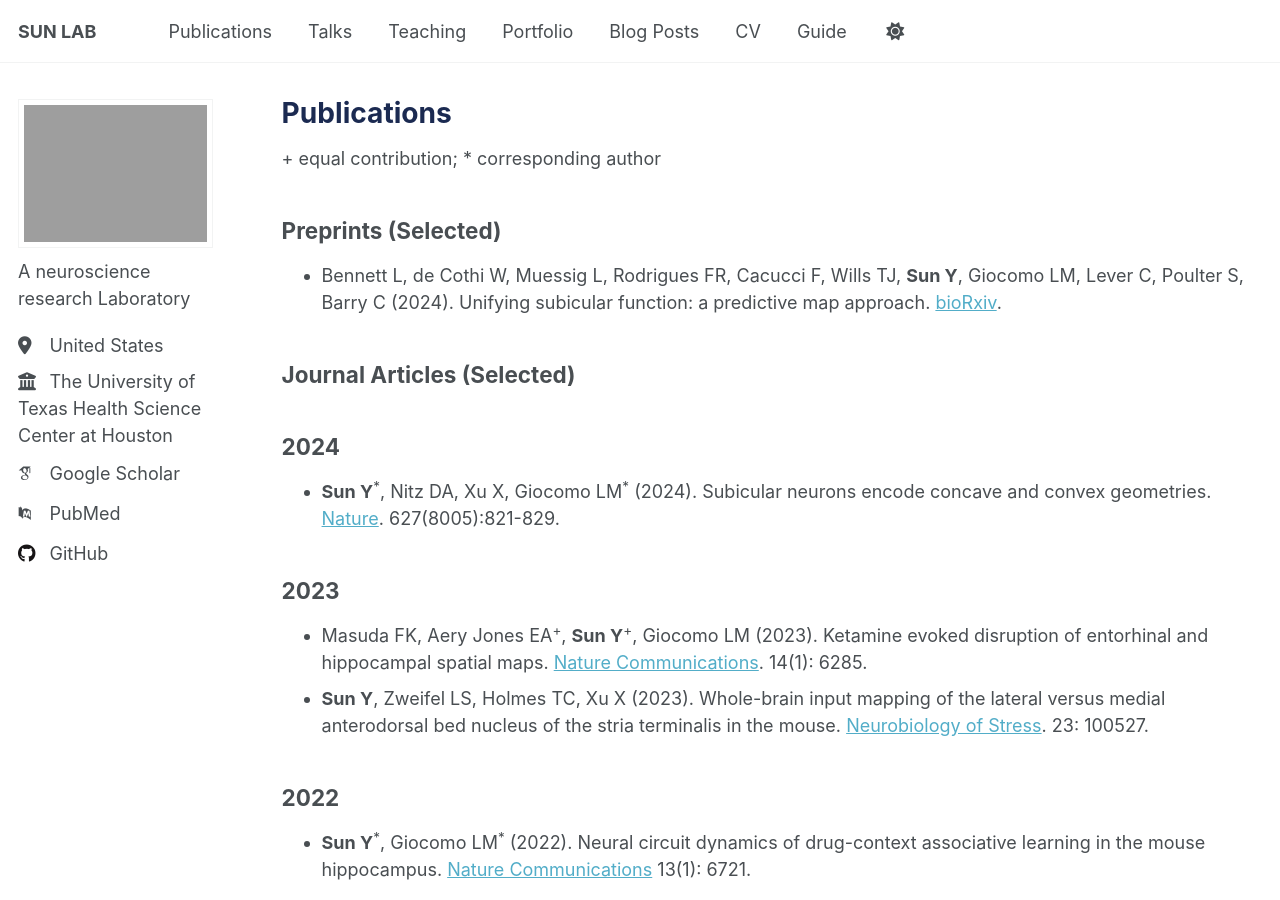
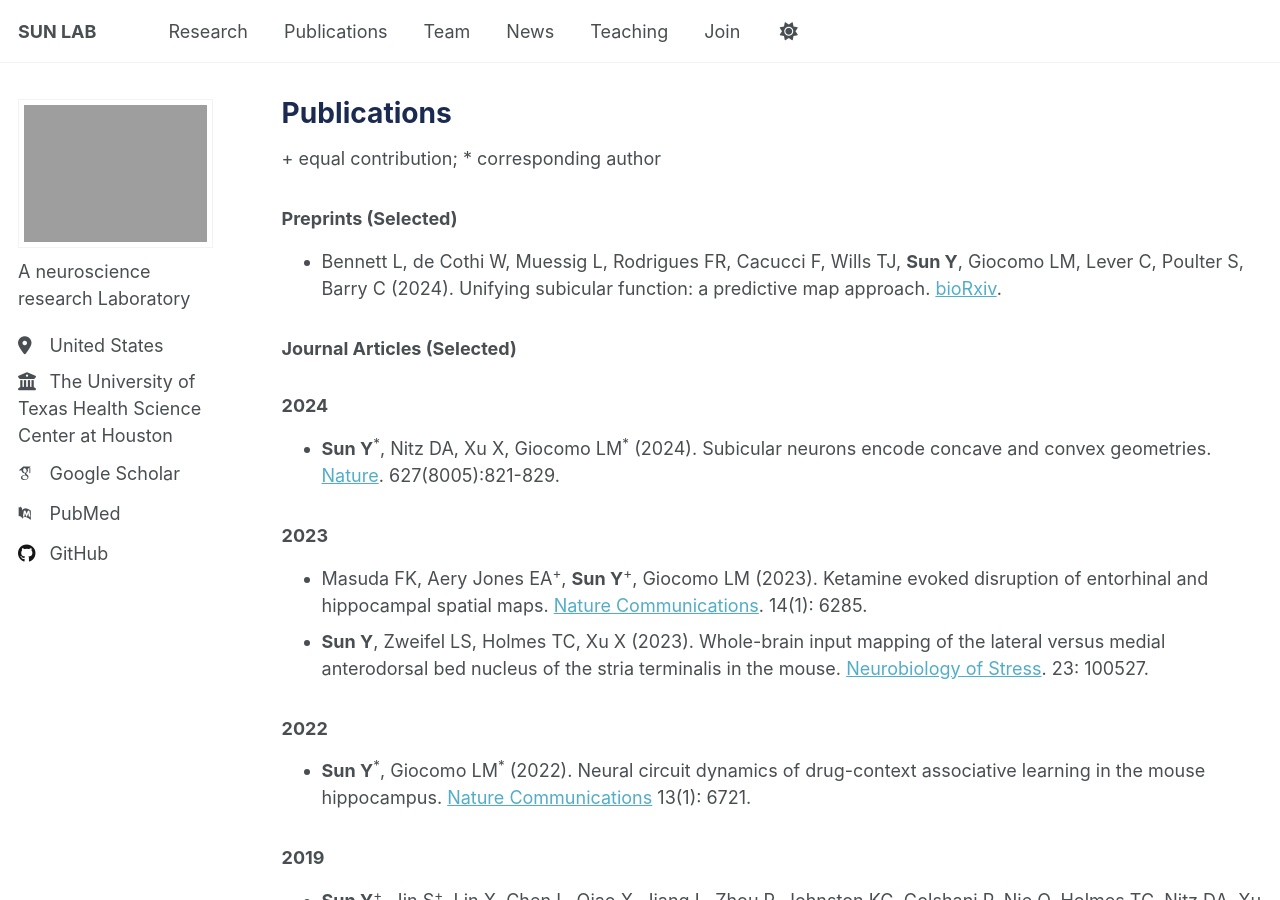
Before and after one commit to suny-lab/suny-lab.github.io, a Jekyll site: the page built from _pages/publications.md, in a window 1280 px wide and 900 px high. Built offline with Jekyll 4.4.1, drawn with Linux system fonts in a browser that asks for light colours; some web fonts are replaced; a script that is not in the unit is left out.

Commit message:
updated tesm

```diff
--- a/_data/navigation.yml
+++ b/_data/navigation.yml
@@ -8,26 +8,23 @@
 #      Markdown formatted page while the second is generated using JSON.
 
 main:
+  - title: "Research"
+    url: /research/
+
   - title: "Publications"
     url: /publications/
 
-  - title: "Talks"
-    url: /talks/
+  - title: "Team"
+    url: /team/
+
+  - title: "News"
+    url: /news/
 
   - title: "Teaching"
     url: /teaching/
 
-  - title: "Portfolio"
-    url: /portfolio/
+  - title: "Join"
+    url: /join/
 
-  - title: "Blog Posts"
-    url: /year-archive/
-
-  - title: "CV"
-    url: /cv/
-
-  # - title: "CV"
-  #   url: /cv-json/
-
-  - title: "Guide"
-    url: /markdown/
+  #- title: "Guide"
+  #  url: /markdown/
--- a/_pages/publications.md
+++ b/_pages/publications.md
@@ -7,40 +7,40 @@ author_profile: true
 
 {% include base_path %}
 \+ equal contribution; * corresponding author
-## Preprints (Selected)
+### Preprints (Selected)
 * Bennett L, de Cothi W, Muessig L, Rodrigues FR, Cacucci F, Wills TJ, **Sun Y**, Giocomo LM, Lever C, Poulter S, Barry C (2024). Unifying subicular function: a predictive map approach. [bioRxiv](https://doi.org/10.1101/2024.11.06.622306).
 
-## Journal Articles (Selected)
+### Journal Articles (Selected)
 
-## 2024
+### 2024
 * **Sun Y**<sup>*</sup>, Nitz DA, Xu X, Giocomo LM<sup>*</sup> (2024). Subicular neurons encode concave and convex geometries. [Nature](https://doi.org/10.1038/s41586-024-07139-z). 627(8005):821-829.
 
-## 2023
+### 2023
 * Masuda FK,  Aery Jones EA<sup>+</sup>, **Sun Y**<sup>+</sup>, Giocomo LM (2023). Ketamine evoked disruption of entorhinal and hippocampal spatial maps. [Nature Communications](https://doi.org/10.1038/s41467-023-41750-4). 14(1): 6285.
 * **Sun Y**, Zweifel LS, Holmes TC, Xu X (2023). Whole-brain input mapping of the lateral versus medial anterodorsal bed nucleus of the stria terminalis in the mouse. [Neurobiology of Stress](https://doi.org/10.1016/j.ynstr.2023.100527). 23: 100527.
 
-## 2022
+### 2022
 * **Sun Y**<sup>*</sup>, Giocomo LM<sup>*</sup> (2022). Neural circuit dynamics of drug-context associative learning in the mouse hippocampus. [Nature Communications](https://doi.org/10.1038/s41467-022-34114-x) 13(1): 6721.
 
-## 2019
+### 2019
 * **Sun Y**<sup>+</sup>, Jin S<sup>+</sup>, Lin X, Chen L, Qiao X, Jiang L, Zhou P, Johnston KG, Golshani P, Nie Q, Holmes TC, Nitz DA, Xu X (2019). CA1-projecting subiculum neurons facilitate object-place learning. [Nature Neuroscience](https://doi.org/10.1038/s41593-019-0496-y). 22(11):1857-1870.
 
-## 2018
+### 2018
 * **Sun Y**, Nitz DA, Holmes TC, Xu X (2018). Opposing and complementary topographic connectivity gradients revealed by quantitative analysis of canonical and non-canonical hippocampal CA1 inputs. [eNeuro](https://doi.org/10.1523/ENEURO.0322-17.2018). 5(1): 0322-17.
 
-## 2017
+### 2017
 * **Sun Y**, Grieco SF, Holmes TC, Xu X (2017). Local and long-range circuit connections to hilar mossy cells in the dentate gyrus. [eNeuro](https://doi.org/10.1523/ENEURO.0097-17.2017). 4(2):0097-17.
 
-## 2016
+### 2016
 * **Sun Y**, Ikrar T, Davis MF, Gong N, Zheng X, Luo ZD, Lai C, Mei L, Holmes TC, Gandhi SP, Xu X (2016). Neuregulin-1/ErbB4 signaling regulates visual cortical plasticity. [Neuron](https://doi.org/10.1016/j.neuron.2016.08.033). 92(1):160-173.
 * Xu X, **Sun Y**, Holmes TC, Lopez AJ (2016). Noncanonical connections between the subiculum and hippocampal CA1. [Journal of Comparative Neurology](https://doi.org/10.1002/cne.24024). 524(17):3666-3673.
 * Nguyen A<sup>+</sup>, Dela Cruz J<sup>+</sup>, **Sun Y**<sup>+</sup>, Holmes TC, Xu X (2016). Genetic cell targeting uncovers specific neuronal types and distinct subregions in the bed nucleus of the stria terminalis. [Journal of Comparative Neurology](https://doi.org/10.1002/cne.23954). 524(12): 2379-99.
 
-## 2014
+### 2014
 * **Sun Y**, Nguyen A, Nguyen J, Le L, Saur D, Choi J, Callaway EM, Xu X (2014). Cell-type specific circuit connectivity of hippocampal CA1 revealed through Cre-dependent rabies tracing. [Cell Reports](https://doi.org/10.1016/j.celrep.2014.02.030). 7: 269–280.
 
-## 2013
+### 2013
 * Haettig J<sup>+</sup>, **Sun Y**<sup>+</sup>, Wood MA, Xu X (2013). Cell-type specific inactivation of hippocampal CA1 disrupts location-dependent object recognition in the mouse. [Learning & Memory](https://doi.org/10.1101/lm.027847.112). 20(3):139-46.
 
-## Full Publication List
+### Full Publication List
 * For the complete publication list, see [my NCBI bibliography](https://www.ncbi.nlm.nih.gov/myncbi/yanjun.sun.1/bibliography/public/).
```
Also changed, not shown: _pages/about.md (+12 -0 lines), _pages/news.md (added, +13 -0 lines), _pages/team.md (added, +23 -0 lines), images/team/HeadShot2_YSun.jpg (added), images/team/HeadShot_YSun.jpg (added).
